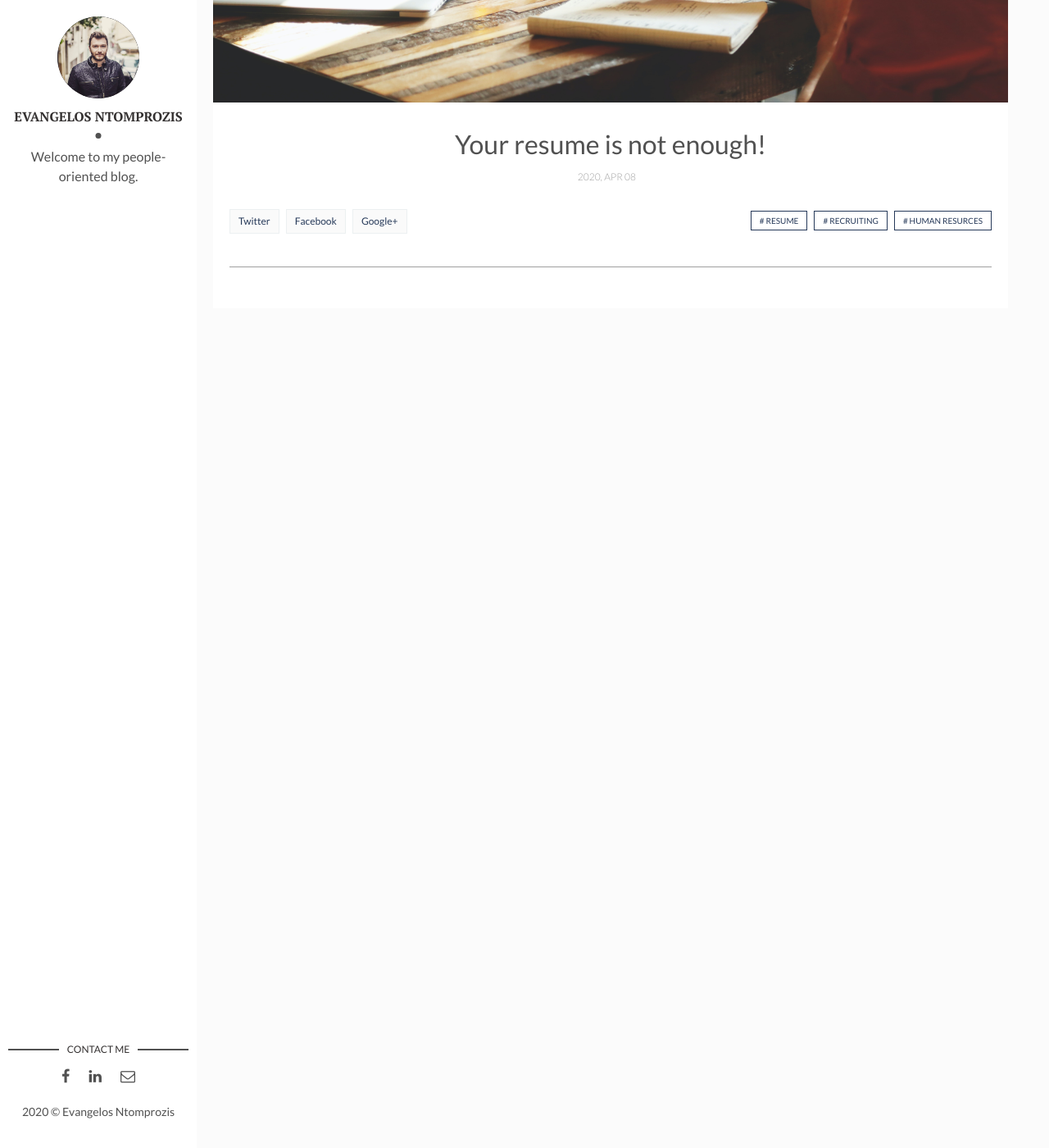
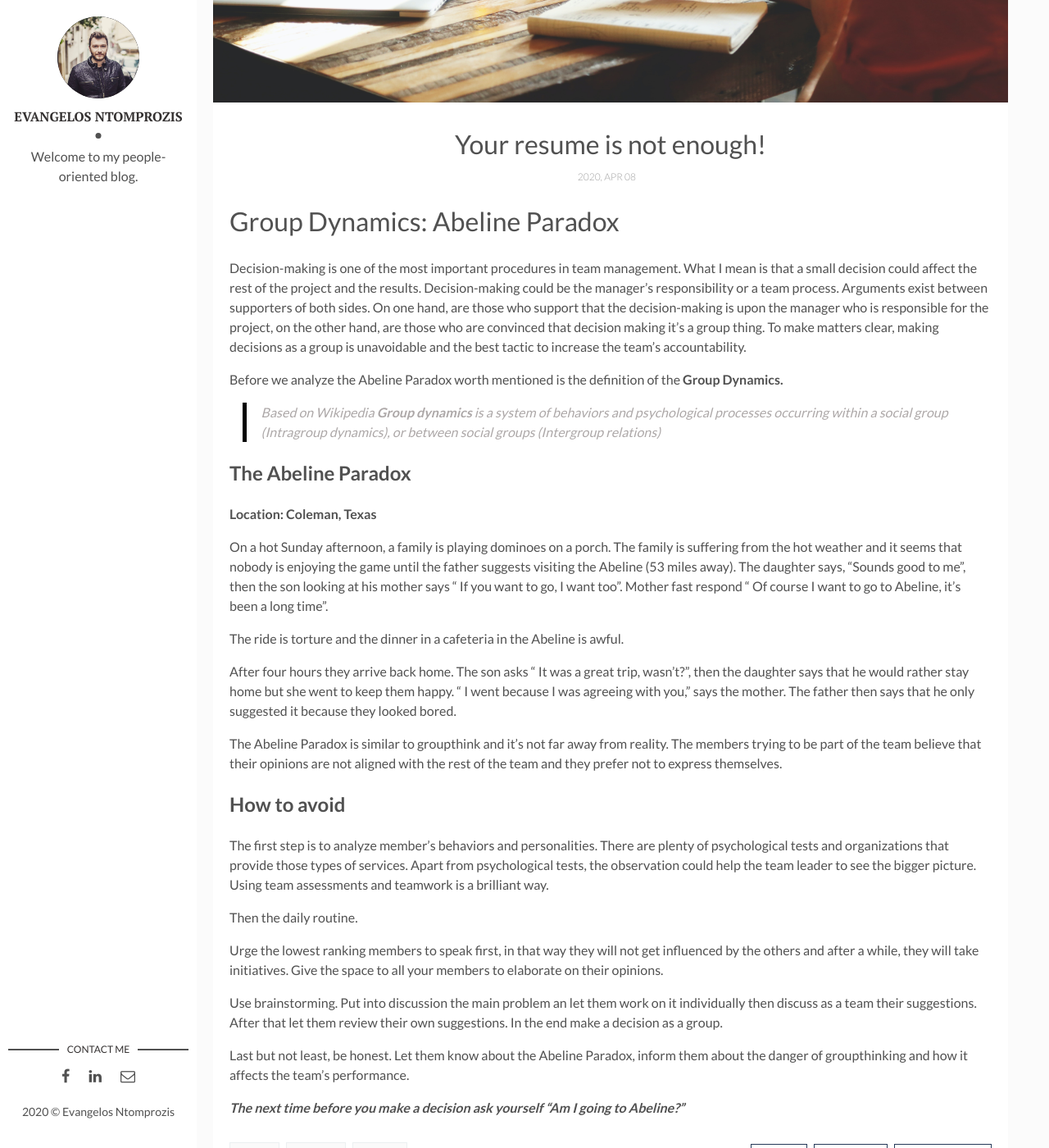
Before and after one commit to evangntomp/evnto.xyz, a Jekyll site: the page built from _posts/2020-04-09-gd-ap.markdown, in a window 1280 px wide and 1400 px high, scrolled down 395 px. Shown: the whole window at 82% size. Built offline with Jekyll 4.4.1, drawn with Linux system fonts in a browser that asks for light colours; comment, search, counter and statistics services are not loaded; before the commit the page ends 900 px from its top, so only the background shows below that.

Commit message:
Update 2020-04-09-gd-ap.markdown

```diff
--- a/_posts/2020-04-09-gd-ap.markdown
+++ b/_posts/2020-04-09-gd-ap.markdown
@@ -7,3 +7,35 @@
 fig-caption:
 tags: [resume, recruiting, Human Resurces]
 ---
+# Group Dynamics: Abeline Paradox
+
+Decision-making is one of the most important procedures in team management. What I mean is that a small decision could affect the rest of the project and the results. Decision-making could be the manager's responsibility or a team process. Arguments exist between supporters of both sides. On one hand, are those who support that the decision-making is upon the manager who is responsible for the project, on the other hand, are those who are convinced that decision making it's a group thing. To make matters clear, making decisions as a group is unavoidable and the best tactic to increase the team's accountability.
+
+Before we analyze the Abeline Paradox worth mentioned is the definition of the **Group Dynamics.**
+
+>Based on Wikipedia **Group dynamics** is a system of behaviors and psychological processes occurring within a social group (Intragroup dynamics), or between social groups (Intergroup relations)
+
+## The Abeline Paradox
+**Location: Coleman, Texas**
+
+On a hot Sunday afternoon, a family is playing dominoes on a porch. The family is suffering from the hot weather and it seems that nobody is enjoying the game until the father suggests visiting the Abeline (53 miles away). The daughter says, "Sounds good to me", then the son looking at his mother says " If you want to go, I want too". Mother fast respond " Of course I want to go to Abeline, it's been a long time".
+
+The ride is torture and the dinner in a cafeteria in the Abeline is awful.
+
+After four hours they arrive back home. The son asks " It was a great trip, wasn't?", then the daughter says that he would rather stay home but she went to keep them happy. " I went because I was agreeing with you," says the mother. The father then says that he only suggested it because they looked bored.
+
+The Abeline Paradox is similar to groupthink and it's not far away from reality. The members trying to be part of the team believe that their opinions are not aligned with the rest of the team and they prefer not to express themselves.
+
+## How to avoid
+
+The first step is to analyze member's behaviors and personalities. There are plenty of psychological tests and organizations that provide those types of services. Apart from psychological tests, the observation could help the team leader to see the bigger picture. Using team assessments and teamwork is a brilliant way.
+
+Then the daily routine.
+
+Urge the lowest ranking members to speak first, in that way they will not get influenced by the others and after a while, they will take initiatives.  Give the space to all your members to elaborate on their opinions.
+
+Use brainstorming. Put into discussion the main problem an let them work on it individually then discuss as a team their suggestions. After that let them review their own suggestions. In the end make a decision as a group.
+
+Last but not least, be honest. Let them know about the Abeline Paradox, inform them about the danger of groupthinking and how it affects the team's performance.
+
+***The next time before you make a decision ask yourself  "Am I going to Abeline?"***
```
